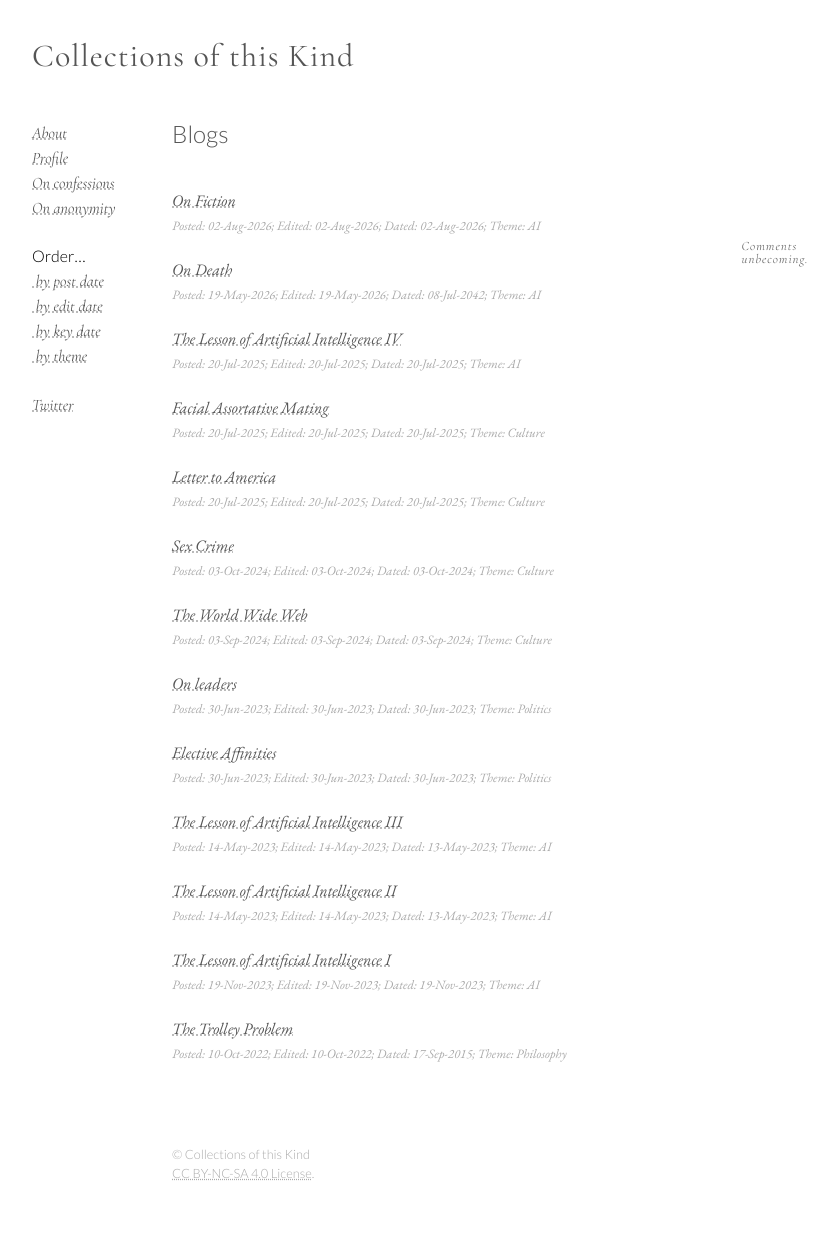
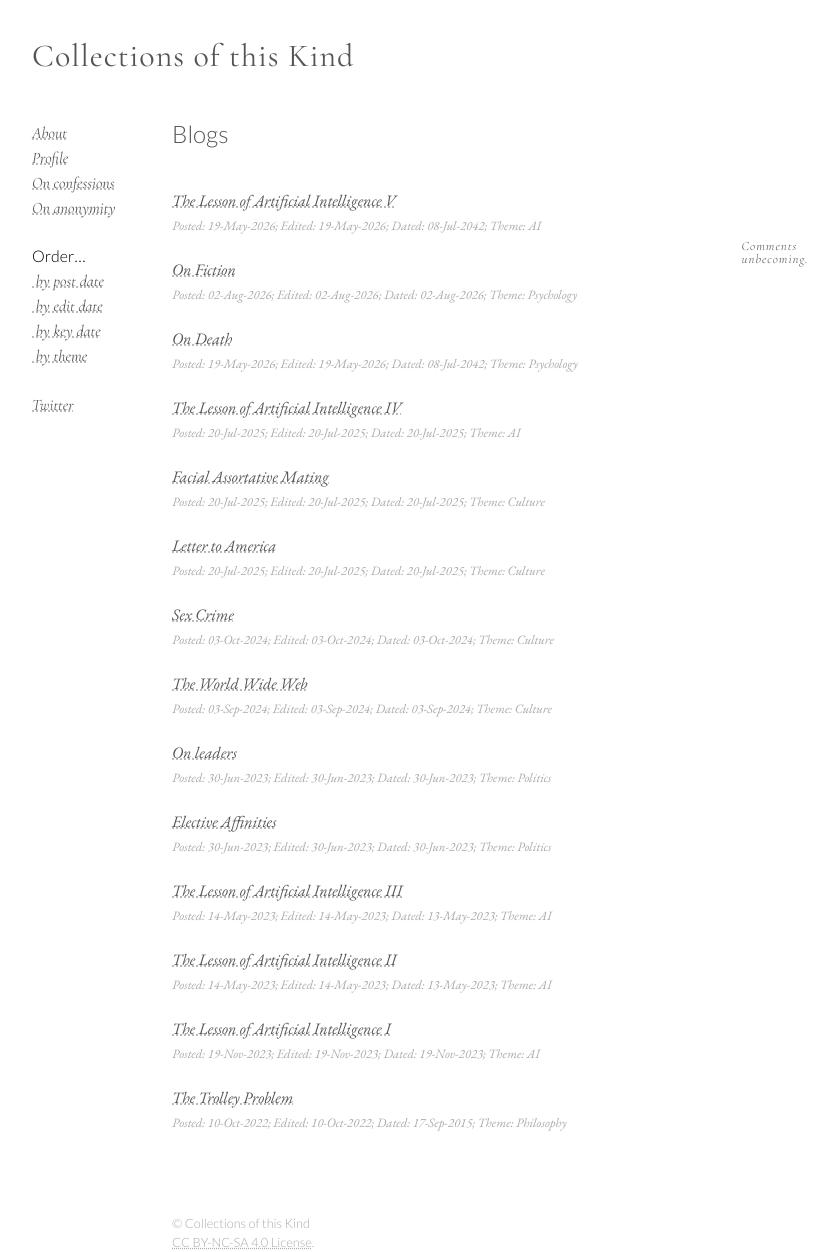
Before and after one commit to CollectionsOfThisKind/collectionsofthiskind.github.io, a Jekyll site: the page built from pages/blog/index.html, in a window 1280 px wide. Shown: the whole page, without its empty margins (78-914 px from the left). Built offline with Jekyll 4.4.1, drawn with Linux system fonts in a browser that asks for light colours; before the commit the page ends 1183 px from its top, so only the background shows below that.

Commit message:
Add files via upload

```diff
--- a/pages/blog/index.html
+++ b/pages/blog/index.html
@@ -13,8 +13,21 @@ Comments unbecoming.
 
 <h2 class=top>Blogs</h2>
 
+
 <p class='anchor'>
 <span class='theme' id='AI'>
+<span class='keydate' id='20420708'>
+<span class='postdate' id='20260519'>
+<span class='editdate' id='20260519'>
+<a href="ai5.html">The Lesson of Artificial Intelligence V</a>
+</span>
+</span>
+</span>
+</span>
+</p>
+
+<p class='anchor'>
+<span class='theme' id='Psychology'>
 <span class='keydate' id='20260802'>
 <span class='postdate' id='20260802'>
 <span class='editdate' id='20260802'>
@@ -26,7 +39,7 @@ Comments unbecoming.
 </p>
 
 <p class='anchor'>
-<span class='theme' id='AI'>
+<span class='theme' id='Psychology'>
 <span class='keydate' id='20420708'>
 <span class='postdate' id='20260519'>
 <span class='editdate' id='20260519'>
```
Also changed, not shown: pages/blog/ai5.html (added, +42 -0 lines).
